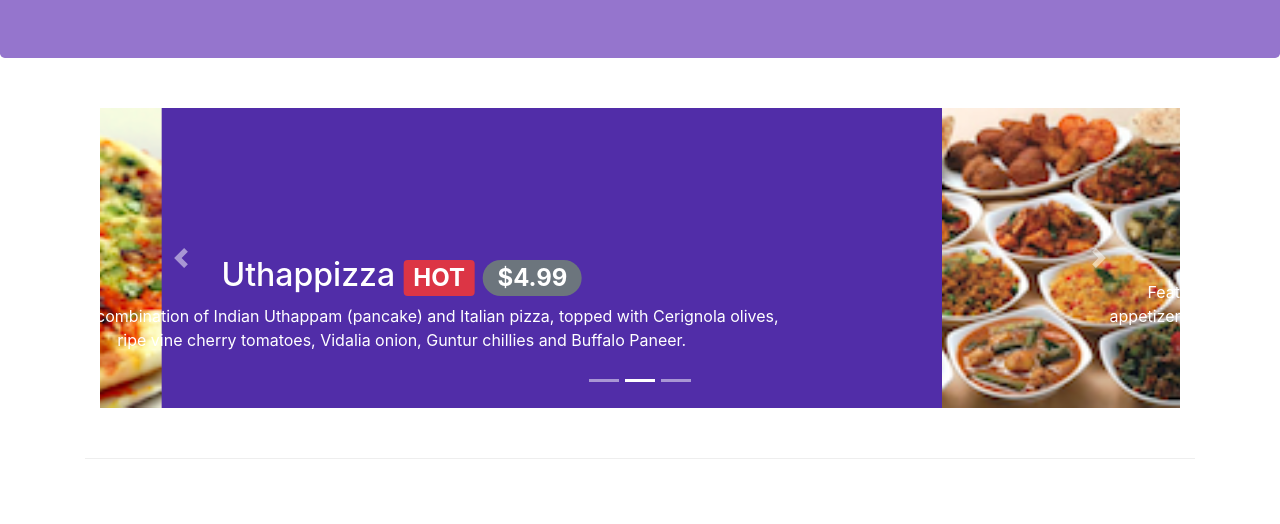
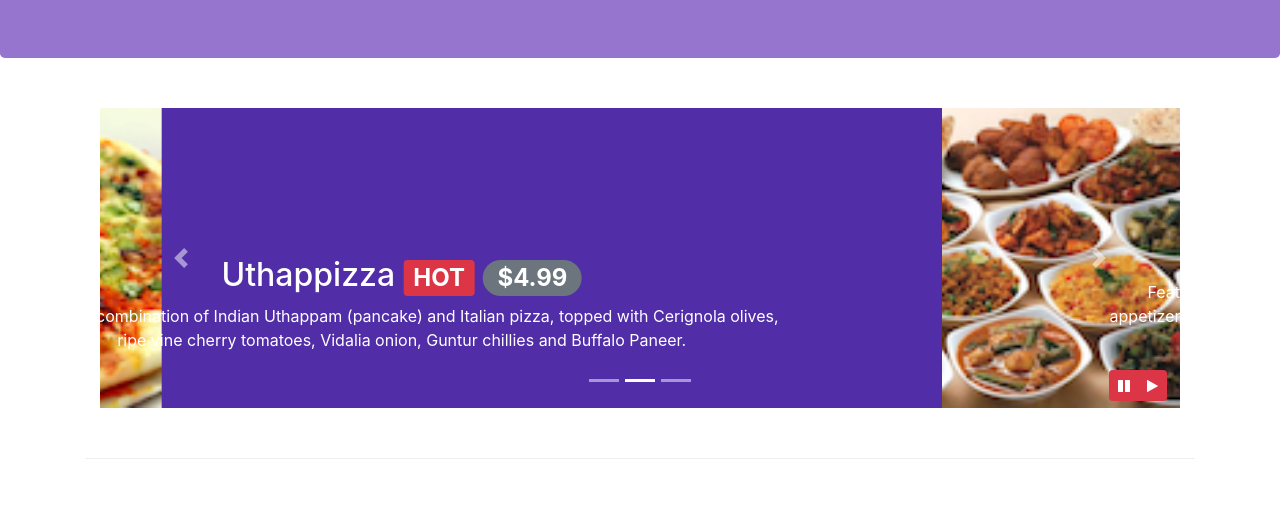
Before and after one commit to tanishqshek/Bootstrap-test, a website: page index.html in a window 1280 px wide. Shown: the part 276-800 px from the top of the page. Drawn offline with nearby package versions, Linux system fonts and the light colour scheme.

Commit message:
Bootstrap JQuery

```diff
--- a/css/styles.css
+++ b/css/styles.css
@@ -59,3 +59,9 @@ body{
     bottom: 0;
     min-height: 300px;
 }
+
+#carouselButton{
+    right: 0px;
+    position: absolute;
+    bottom: 0px;
+}
--- a/index.html
+++ b/index.html
@@ -219,6 +219,16 @@
                     <a class="carousel-control-next" href="#mycarousel" role="button" data-slide="next">
                         <span class="carousel-control-next-icon"></span>
                     </a>
+
+                    <div class="btn btn-group" id="carouselButton">
+                        <button class="btn btn-danger btn-sm" id="carousel-pause">
+                            <span class="fa fa-pause"></span>
+                        </button>
+
+                        <button class="btn btn-danger btn-sm" id="carousel-play">
+                            <span class="fa fa-play"></span>
+                        </button>
+                    </div>
                 </div>
             </div>
         </div>
@@ -383,6 +393,18 @@
     <script src="node_modules/popper.js/dist/umd/popper.min.js"></script>
     <script src="node_modules/bootstrap/dist/js/bootstrap.min.js"></script>
 
+    <script>
+        $(document).ready(function(){
+            $('#mycarousel').carousel({ interval:2000 });
+            $('#carousel-pause').click(function(){
+                $('#mycarousel').carousel('pause');
+            });
+            $('#carousel-play').click(function(){
+                $('#mycarousel').carousel('cycle');
+            });
+        })
+    </script>
+
 </body>
 
 </html>
```
